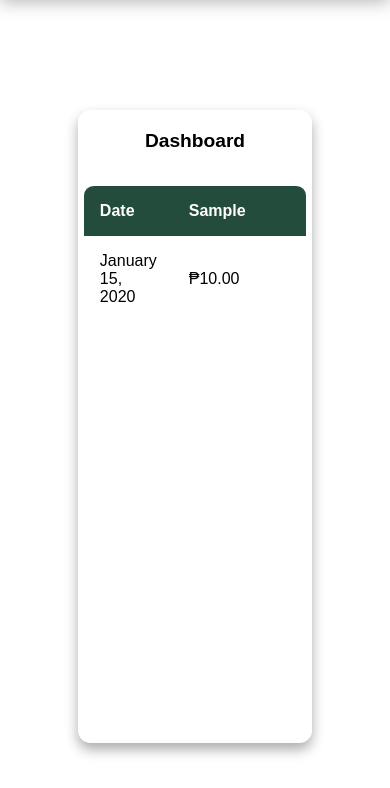
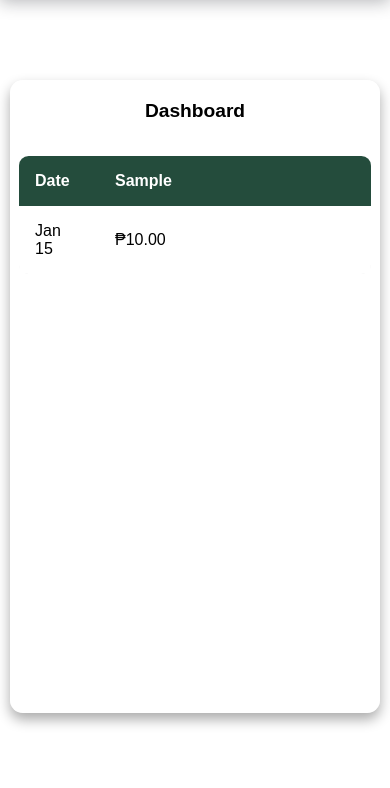
Before and after one commit to n-renz0801/PisoPulse, a Flask app: page /dashboard in a window 390 px wide. Shown: the part 56-844 px from the top of the page. Run offline with Flask 3, Linux system fonts and the light colour scheme; tables that the repository leaves empty hold one stand-in row (values such as "Sample post").

Commit message:
redesigned ui for small width

```diff
--- a/app.py
+++ b/app.py
@@ -178,7 +178,7 @@ def dashboard():
     formatted_dates = [
         {
             "raw": date,
-            "pretty": datetime.strptime(date, "%Y-%m-%d").strftime("%B %d, %Y")
+            "pretty": datetime.strptime(date, "%Y-%m-%d").strftime("%b %d").lstrip("0").replace(" 0", " ")
         }
         for date in sorted_dates
     ]
--- a/static/css/dashboard.css
+++ b/static/css/dashboard.css
@@ -1,55 +1,3 @@
-/* body {
-  font-family: Arial, sans-serif;
-  background-color: #f4f6f8;
-  padding: 20px;
-}
-
-h1 {
-  text-align: center;
-}
-
-table {
-  width: 60%;
-  margin: auto;
-  border-collapse: collapse;
-  background-color: white;
-  box-shadow: 0 4px 10px rgba(0, 0, 0, 0.1);
-}
-
-th,
-td {
-  padding: 12px;
-  text-align: center;
-}
-
-th {
-  background-color: #2c7be5;
-  color: white;
-}
-
-tr:nth-child(even) {
-  background-color: #f2f2f2;
-}
-
-.negative {
-  color: red;
-}
-
-.positive {
-  color: green;
-}
-
-.navbar {
-  background: #8b8b8b;
-  padding: 15px;
-  display: flex;
-  justify-content: space-between;
-  align-items: center;
-  color: white;
-} */
-/* regular = 400 */
-/* semibold = 600 */
-
 @import url("https://fonts.googleapis.com/css2?family=Poppins:ital,wght@0,100;0,200;0,300;0,400;0,500;0,600;0,700;0,800;0,900;1,100;1,200;1,300;1,400;1,500;1,600;1,700;1,800;1,900&display=swap");
 
 * {
@@ -267,10 +215,14 @@ a {
 }
 
 .container2 {
+  width: 100%;
+  height: 100%;
   display: flex;
   justify-content: center;
   align-items: center;
   flex-direction: column;
+  position: relative;
+  top: -30px;
 }
 
 h2 {
@@ -352,7 +304,7 @@ body {
 }
 
 main.table {
-  width: 60vw;
+  width: 95vw;
   position: relative;
   top: 60px;
   height: 75vh;
@@ -470,7 +422,7 @@ tbody tr.hide td img {
 
 @media (max-width: 700px) {
   td:not(:first-of-type) {
-    min-width: 12.1rem;
+    min-width: 1rem;
   }
 
   h2 {
@@ -570,12 +522,6 @@ button:active {
   transform: scale(0.95);
 }
 
-/* Column 3 (Actions) */
-td:nth-child(3),
-th:nth-child(3) {
-  text-align: center;
-}
-
 .add_expense {
   display: flex;
   justify-content: center;
--- a/static/css/user_expenses.css
+++ b/static/css/user_expenses.css
@@ -352,7 +352,7 @@ body {
 }
 
 main.table {
-  width: 60vw;
+  width: 95vw;
   position: relative;
   top: 60px;
   height: 75vh;
--- a/templates/dashboard.html
+++ b/templates/dashboard.html
@@ -1,79 +1,3 @@
-<!-- <!doctype html>
-<html lang="en">
-  <head>
-    <meta charset="UTF-8" />
-    <meta name="viewport" content="width=device-width, initial-scale=1.0" />
-    <link
-      rel="stylesheet"
-      href="{{ url_for('static', filename='css/dashboard.css') }}"
-    />
-    <title>Dashboard Page</title>
-  </head>
-  <body>
-    <header class="header">
-      <nav class="nav container">
-        <div class="nav__data">
-          <div class="nav__logo"><h1 class="website">PisoPulse</h1></div>
-
-          <div class="nav__toggle" id="nav-toggle">
-            <span class="nav__burger"><ion-icon name="menu"></ion-icon></span>
-            <span class="nav__close"><ion-icon name="close"></ion-icon></span>
-          </div>
-        </div>
-
-        <div class="nav__menu" id="nav-menu">
-          <ul class="nav__list">
-            <li><a href="/dashboard" class="nav__link">Dashboard</a></li>
-
-            <li>
-              <a href="/user-expenses" class="nav__link">Users</a>
-            </li>
-
-            <li>
-              <a href="/expenses" class="nav__link">Your Daily Expenses</a>
-            </li>
-            <li>
-              <a href="/logout" class="nav__link">Logout</a>
-            </li>
-          </ul>
-        </div>
-      </nav>
-    </header>
-
-    <div class="main">
-      <h1>Daily Expense Dashboard</h1>
-      <table>
-        <tr>
-          <th>Date</th>
-          {% for user in users %}
-          <th>{{ user }}</th>
-          {% endfor %}
-        </tr>
-
-        {% for date in dates %}
-        <tr>
-          <td>{{ date.pretty }}</td>
-
-          {% for user in users %}
-          <td>₱{{ "%.2f"|format(data[date.raw].get(user, 0)) }}</td>
-          {% endfor %}
-        </tr>
-        {% endfor %}
-      </table>
-    </div>
-
-    <script
-      type="module"
-      src="https://unpkg.com/ionicons@7.1.0/dist/ionicons/ionicons.esm.js"
-    ></script>
-    <script
-      nomodule
-      src="https://unpkg.com/ionicons@7.1.0/dist/ionicons/ionicons.js"
-    ></script>
-    <script src="{{ url_for('static', filename='js/navbar.js') }}"></script>
-  </body>
-</html> -->
-
 <!doctype html>
 <html lang="en">
   <head>
@@ -116,28 +40,6 @@
       </nav>
     </header>
 
-    <!-- <div class="main">
-      <h1>Daily Expense Dashboard</h1>
-      <table>
-        <tr>
-          <th>Date</th>
-          {% for user in users %}
-          <th>{{ user }}</th>
-          {% endfor %}
-        </tr>
-
-        {% for date in dates %}
-        <tr>
-          <td>{{ date.pretty }}</td>
-
-          {% for user in users %}
-          <td>₱{{ "%.2f"|format(data[date.raw].get(user, 0)) }}</td>
-          {% endfor %}
-        </tr>
-        {% endfor %}
-      </table>
-    </div> -->
-
     <div class="container2">
       <!-- <h1>Your Daily Expenses</h1> -->
       <main class="table" id="customers_table">
@@ -149,6 +51,12 @@
 
         <section class="table__body">
           <table>
+            <colgroup>
+              <col style="width: 10%; min-width: 80px" />
+              {% for user in users %}
+              <col style="width: auto; min-width: 40px" />
+              {% endfor %}
+            </colgroup>
             <thead>
               <tr>
                 <th>Date</th>
--- a/templates/user_expenses.html
+++ b/templates/user_expenses.html
@@ -74,8 +74,8 @@
         <section class="table__body">
           <table>
             <colgroup>
-              <col style="width: 30%" />
-              <col style="width: 70%" />
+              <col style="width: 40%" />
+              <col style="width: 60%" />
             </colgroup>
             <thead>
               <tr>
```
Also changed, not shown: static/css/main.css (+4 -5 lines).
